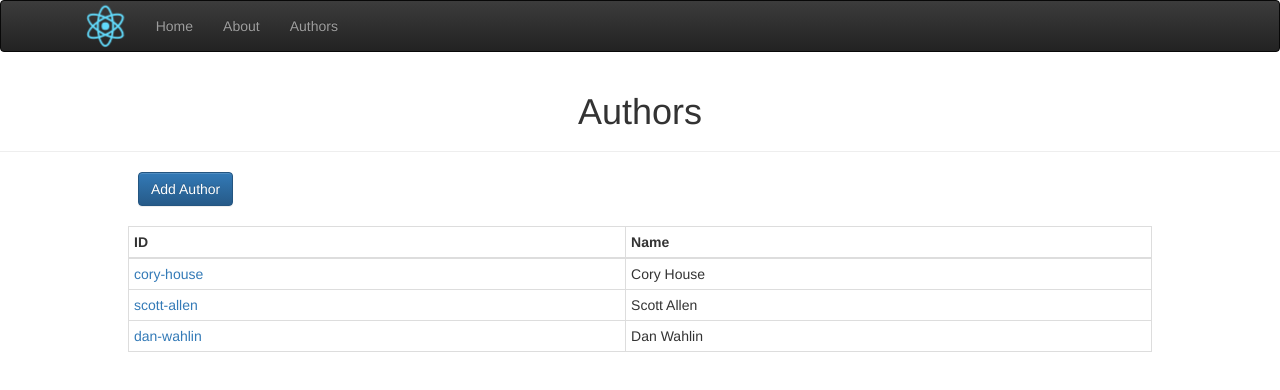
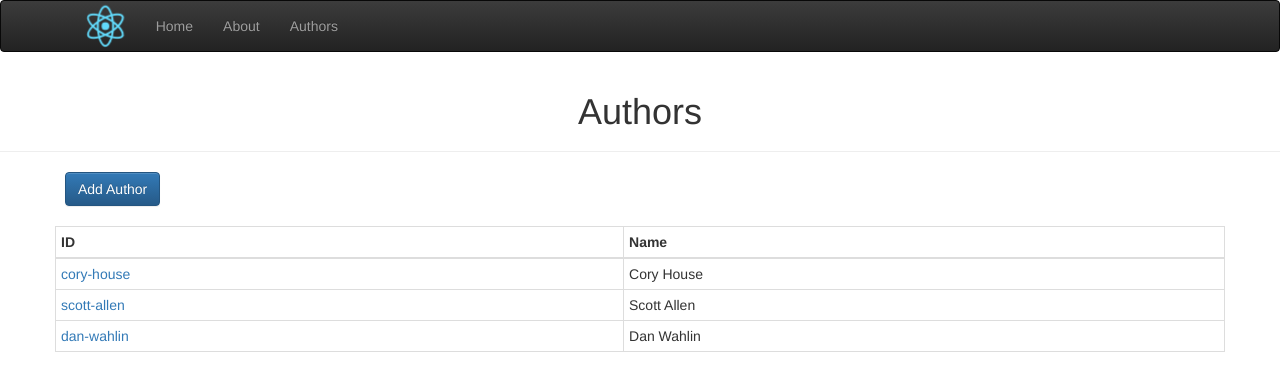
Before and after one commit to architMahto/react-flux-ps-course, a React (Create React App) app: page /authors in a window 1280 px wide. Shown: the top 390 px of the page. Built offline with nearby package versions, Linux system fonts and the light colour scheme.

Commit message:
Refactored layout to use Grid layout

```diff
--- a/src/Pages/About/About.js
+++ b/src/Pages/About/About.js
@@ -1,5 +1,5 @@
 import React, { Component } from 'react';
-import { ListGroup, ListGroupItem, PageHeader } from 'react-bootstrap';
+import { Grid, ListGroup, ListGroupItem, PageHeader, Row } from 'react-bootstrap';
 
 import './About.css';
 
@@ -8,7 +8,8 @@ class About extends Component {
 		return (
 			<div className="About-Page">
 				<PageHeader>About</PageHeader>
-				<div className="Page-Container">
+				<Grid>
+					<Row xs={12} md={8}>
 						<p>This application uses the following technologies:</p>
 						<ListGroup>
 							<ListGroupItem>React</ListGroupItem>
@@ -16,7 +17,8 @@ class About extends Component {
 							<ListGroupItem>Flux</ListGroupItem>
 							<ListGroupItem>Bootstrap</ListGroupItem>
 						</ListGroup>
-				</div>
+					</Row>
+				</Grid>
 			</div>
 		);
 	}
--- a/src/Pages/Authors/Components/AuthorsList.js
+++ b/src/Pages/Authors/Components/AuthorsList.js
@@ -1,6 +1,6 @@
 import React, { Component } from 'react';
 import { Link } from 'react-router-dom';
-import { Button, PageHeader } from 'react-bootstrap';
+import { Button, Grid, PageHeader, Row } from 'react-bootstrap';
 
 import AuthorsTable from './AuthorsTable';
 
@@ -29,12 +29,14 @@ class AuthorsList extends Component {
 		return (
 			<div className="Authors-Page">
 				<PageHeader>Authors</PageHeader>
-				<div className={`Page-Container Authors-Page-Container`}>
-					<Link to={`${this.match.url}/add-author`}>
-						<Button type={'button'} bsStyle={'primary'}>Add Author</Button>
-					</Link>
-					<AuthorsTable authors={this.state.authors} match={this.match} />
-				</div>
+				<Grid>
+					<Row xs={12} md={8}>
+						<Link to={`${this.match.url}/add-author`}>
+							<Button type={'button'} bsStyle={'primary'}>Add Author</Button>
+						</Link>
+						<AuthorsTable authors={this.state.authors} match={this.match} />
+					</Row>
+				</Grid>
 			</div>
 		);
 	}
--- a/src/Pages/Authors/Components/AuthorsList.scss
+++ b/src/Pages/Authors/Components/AuthorsList.scss
@@ -1,7 +1,7 @@
-.Authors-Page-Container {
-	text-align: left;
-}
-
 button {
 	margin: 0 1rem;
 }
+
+.row {
+	text-align: left;
+}
--- a/src/index.scss
+++ b/src/index.scss
@@ -3,8 +3,3 @@ body {
   padding: 0;
   font-family: sans-serif, Arial;
 }
-
-.Page-Container {
-	margin: 0 auto;
-	max-width: 1024px;
-}
```
Lines whose indentation alone changed are shown as unchanged.
